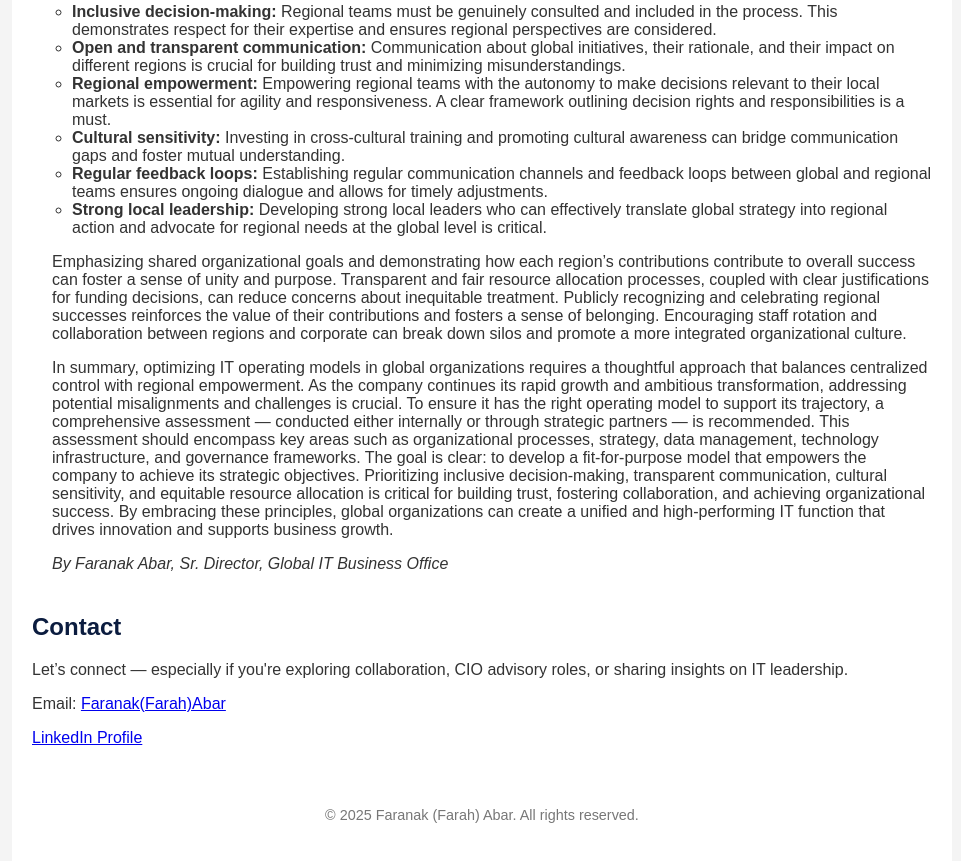
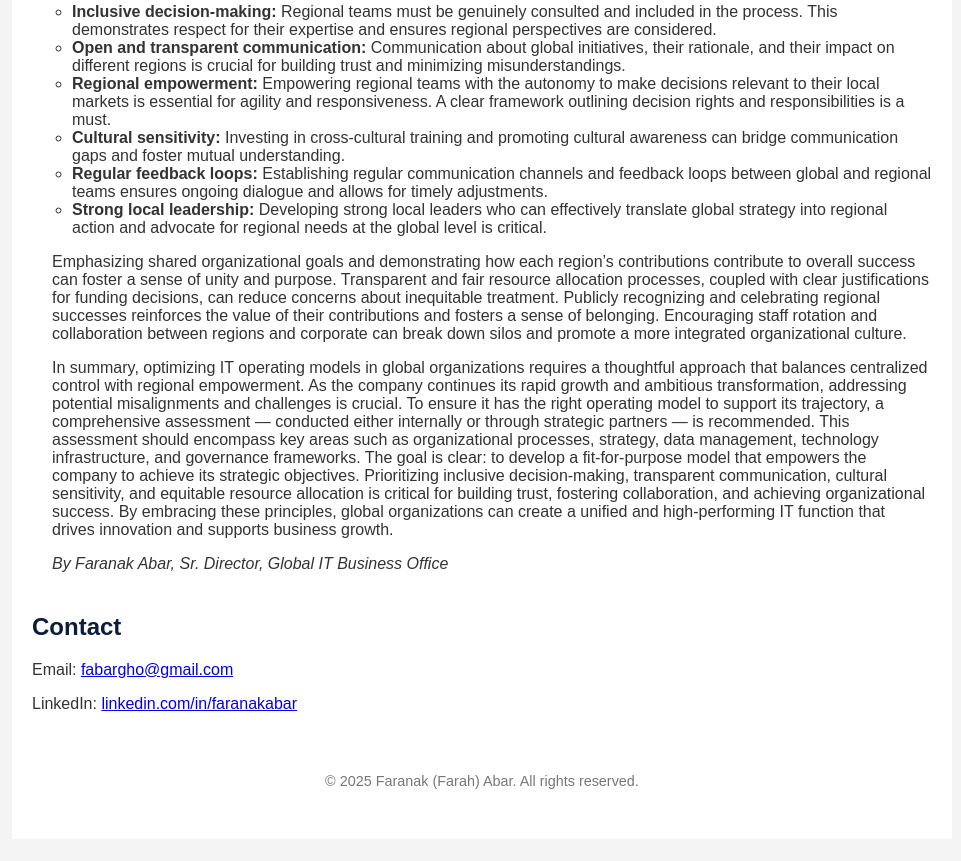
Before and after one commit to faranakabar/faranakabar.github.io, a plain HTML site: page index.html in a window 1280 px wide. Shown: the part 1336-2197 px from the top of the page, without its empty margins (158-1119 px from the left). After the commit the page ends 2175 px from the top, so only its background shows below. Drawn offline with Linux system fonts and the light colour scheme.

Commit message:
Update index.html

```diff
--- a/index.html
+++ b/index.html
@@ -73,12 +73,11 @@
       </ul>
     </section>
 
-    <section id="contact">
-      <h2>Contact</h2>
-      <p>Let’s connect — especially if you're exploring collaboration, CIO advisory roles, or sharing insights on IT leadership.</p>
-      <p>Email: <a href="mailto:faranak@example.com">Faranak(Farah)Abar</a></p>
-      <p><a href="https://www.linkedin.com/in/faranakabar" target="_blank">LinkedIn Profile</a></p>
-    </section>
+   <section id="contact">
+  <h2>Contact</h2>
+  <p>Email: <a href="mailto:fabargho@gmail.com">fabargho@gmail.com</a></p>
+  <p>LinkedIn: <a href="https://www.linkedin.com/in/faranakabar" target="_blank">linkedin.com/in/faranakabar</a></p>
+</section>
      <footer>
     &copy; 2025 Faranak (Farah) Abar. All rights reserved.
   </footer>
```
